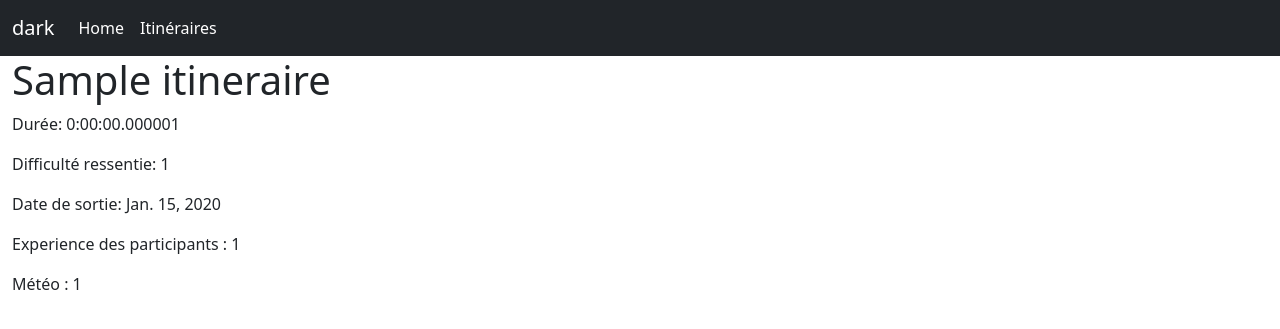
After one commit to Souayfan-Ali/topoguide-mateo-clemente, a Django app: page /itineraires/sortie/1/ in a window 1280 px wide. The commit adds this page. Shown: the top 329 px of the page. Run offline with Django 4.2, Linux system fonts and the light colour scheme; tables that the repository leaves empty hold one stand-in row (values such as "Sample post"); some libraries are stand-ins or nearby versions.

Commit message:
Up to 5.5 * Modeles vues et templates ok * lien entre Sorties et itineraires fonctionnel cf get_context_data

```diff
--- a/topoguide/itineraires/admin.py
+++ b/topoguide/itineraires/admin.py
@@ -4,7 +4,7 @@ from .models import Itineraire,Sortie
 
 
 class ItineraireAdmin(admin.ModelAdmin):
-    list_display = ('id','name', 'duration', 'difficulty')
+    list_display = ('id','nom', 'duree', 'difficulte')
 
 
 admin.site.register(Itineraire, ItineraireAdmin)
--- a/topoguide/itineraires/models.py
+++ b/topoguide/itineraires/models.py
@@ -1,4 +1,4 @@
-from datetime import datetime
+from django.utils import timezone
 from django.db import models
 from django.core.validators import MinValueValidator, MaxValueValidator
 from django.views import generic
@@ -9,24 +9,25 @@ from django.contrib.auth.models import User
 
 class Itineraire(models.Model):
 
-    name = models.CharField(max_length=200)
-    duration = models.DurationField()
-    difficulty = models.IntegerField(
+    nom = models.CharField(max_length=200)
+    duree = models.DurationField()
+    difficulte = models.IntegerField(
         validators=[MinValueValidator(0), MaxValueValidator(5)])
+    pointDeDepart = models.CharField(max_length=200,null=True)
+    altitudeDepart = models.IntegerField(default=0)
+    altitudeMax = models.IntegerField(default=0)
+    denivelePositif = models.IntegerField(default=0)
+    deniveleNegatif = models.IntegerField(default=0)
+    description = models.TextField(null = True)
+    def __str__(self):
+        return self.nom
 
-    def __str__(self):
-        return self.name
-
-
-class DetailsView(generic.DetailView):
-    model = Itineraire
-    template_name = 'itineraires/details.html'
 
 
 class Sortie(models.Model):
     randonneur = models.ForeignKey(User, on_delete=models.CASCADE)
     itineraire = models.ForeignKey(Itineraire, on_delete=models.CASCADE)
-    date_sortie = models.DateField(default=datetime.now())
+    date_sortie = models.DateField(default=timezone.now)
     duree = models.DurationField()
     difficulte = models.IntegerField(default=0,
         validators=[MinValueValidator(1), MaxValueValidator(5)])
--- a/topoguide/itineraires/templates/itineraires/itineraire_list.html
+++ b/topoguide/itineraires/templates/itineraires/itineraire_list.html
@@ -13,9 +13,9 @@
     class="row"
     href="{% url 'itineraires:detail' itineraire.id %}"
   >
-    <div class="col-6">{{ itineraire.name }}</div>
-    <div class="col-3">{{ itineraire.difficulty }}</div>
-    <div class="col-3">{{ itineraire.duration }}</div>
+    <div class="col-6">{{ itineraire.nom }}</div>
+    <div class="col-3">{{ itineraire.difficulte }}</div>
+    <div class="col-3">{{ itineraire.duree }}</div>
   </a>
 
   {% endfor %}
--- /dev/null
+++ b/topoguide/itineraires/templates/itineraires/sorties.html
@@ -0,0 +1,10 @@
+{% extends 'itineraires/navBar.html' %} {% block content %}
+<div class="container-fluid !direction !spacing">
+  <h1>{{ object.itineraire.nom }}</h1>
+  <p>Durée: {{ object.duree }}</p>
+  <p>Difficulté ressentie: {{ object.difficulte }}</p>
+  <p>Date de sortie: {{ object.date_sortie}}</p>
+  <p>Experience des participants : {{ object.experience }}</p>
+  <p>Météo : {{ object.meteo }}</p>
+</div>
+{% endblock content %}
--- a/topoguide/itineraires/urls.py
+++ b/topoguide/itineraires/urls.py
@@ -8,7 +8,7 @@ from . import views
 app_name = 'itineraires'
 urlpatterns = [
     path('', views.ItineraireListView.as_view(),name='itinerairesList'),
-    path('', views.DetailView.as_view(),name='Detail'),
     path('<int:pk>/', views.DetailView.as_view(), name='detail'),
+    path('sortie/<int:pk>/', views.SortieView.as_view(), name='sortie'),
 
 ]
--- a/topoguide/itineraires/views.py
+++ b/topoguide/itineraires/views.py
@@ -1,17 +1,24 @@
-from django.views.generic import ListView
-from django.shortcuts import redirect, render
-from django.contrib.auth import authenticate, login
+from decimal import getcontext
+from django.shortcuts import get_object_or_404
 from django.views import generic
-from itineraires.models import Itineraire
+from itineraires.models import Itineraire, Sortie
 
 # Create your views here.
 
 
-def auth(request):
-  render(request,'itineraires/itineraires.html')
+class ItineraireListView(generic.ListView):
+    model = Itineraire
 
-class ItineraireListView(ListView):
-  model = Itineraire
 
 class DetailView(generic.DetailView):
   model = Itineraire
+
+  def get_context_data(self, **kwargs):
+    context = super().get_context_data(**kwargs)
+    context["liste_sorties"] = Sortie.objects.filter(itineraire__id = self.object.id)
+    return context
+
+
+class SortieView(generic.DetailView):
+    model = Sortie
+    template_name = 'itineraires/sorties.html'
```
Also changed, not shown: topoguide/itineraires/templates/itineraires/itineraire_detail.html (+16 -5 lines), topoguide/itineraires/migrations/0006_rename_difficulty_itineraire_difficulte_and_more.py (added), topoguide/itineraires/migrations/0007_itineraire_description.py (added).
